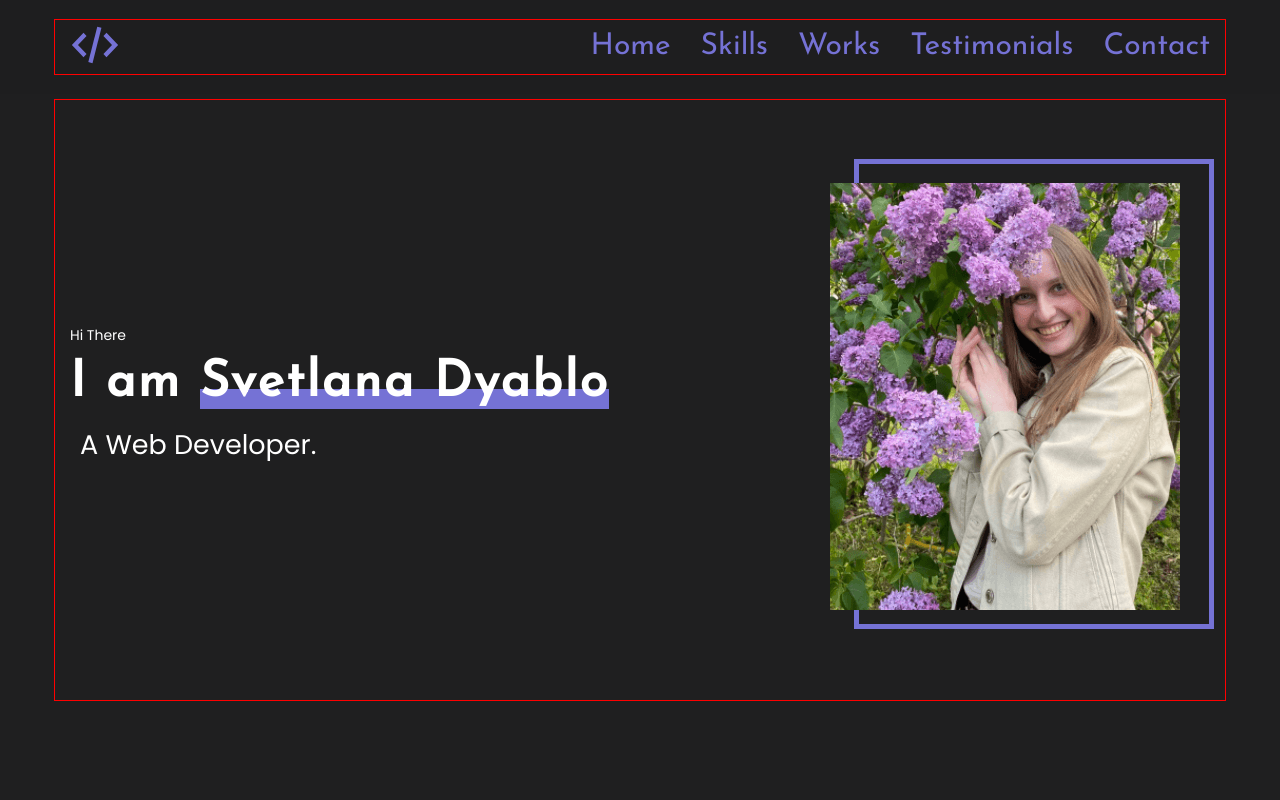
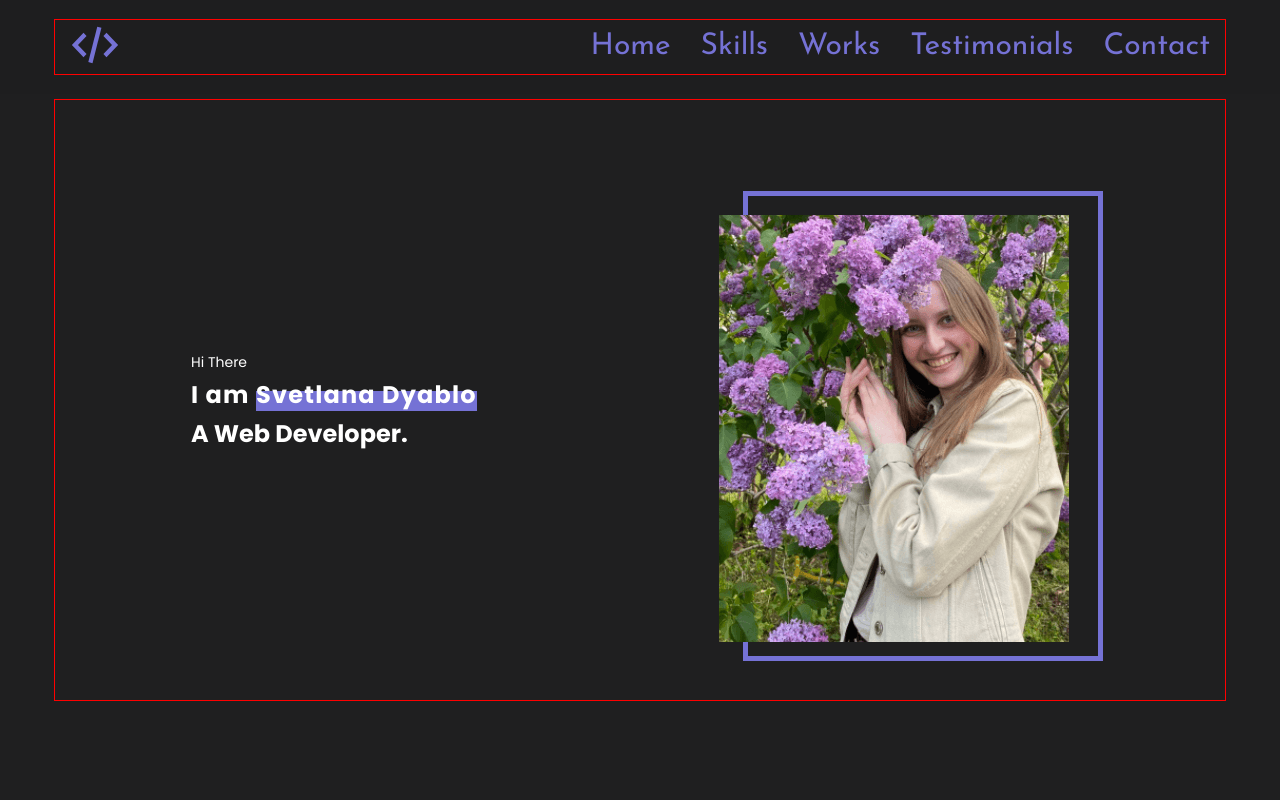
Before and after one commit to eva-nie/Portfolio-CV, a React app: page / in a window 1280 px wide. Shown: the top 800 px of the page. Built offline with nearby package versions, Linux system fonts and the light colour scheme.

Commit message:
add Main-3

```diff
--- a/src/layout/sections/main/Main.tsx
+++ b/src/layout/sections/main/Main.tsx
@@ -4,12 +4,13 @@
 import { FlexWrapper } from "components/FlexWrapper"
 import { Container } from "components/Container"
 import { theme } from "styles/Theme"
+import { font } from "styles/Common"
 
 export const Main = () => {
   return (
     <StyledMain>
       <Container>
-        <FlexWrapper align="center" justify="space-between" wrap="wrap">
+        <FlexWrapper align="center" justify="space-around" wrap="wrap">
           <div>
             <SmallText>Hi There</SmallText>
             <Name>
@@ -32,22 +33,18 @@
   display: flex;
 `
 const MainTitle = styled.h1`
-  font-size: 27px;
-  font-weight: 400;
-  line-height: 41px;
-  margin: 10px;
+  ${font({ weight: 400, Fmax: 27, Fmin: 20 })}
 `
 
 const Name = styled.h2`
-  font-family: "Josefin Sans", sans-serif;
-  font-size: 50px;
-  font-weight: 700;
+  ${font({ family: "Josefin Sans, sans-serif", weight: 700, Fmax: 50, Fmin: 36 })}
   letter-spacing: 0.05em;
   margin: 10px 0;
 
   span {
     position: relative;
     z-index: 0;
+    white-space: nowrap;
 
     &::before {
       position: absolute;
@@ -61,6 +58,10 @@
       background-color: ${theme.colors.accent};
     }
   }
+
+  @media${theme.media.mobile} {
+    margin: 15px 0 22px;
+  }
 `
 
 const SmallText = styled.span`
@@ -72,6 +73,7 @@
   width: 350px;
   height: 430px;
   object-fit: cover;
+  margin-right: 20px;
 
   @media ${theme.media.mobile} {
     width: 310px;
@@ -81,7 +83,8 @@
 const PhotoWrapper = styled.div`
   position: relative;
   z-index: 0;
-  right: 30px;
+  //right: 30px;
+  margin-top: 65px;
 
   &::before {
     content: "";
@@ -92,9 +95,12 @@
     top: -24px;
     left: 24px;
     z-index: -1;
+
     @media ${theme.media.mobile} {
       width: 314px;
       height: 414px;
+      top: -17px;
+      left: 20px;
     }
   }
 `
--- /dev/null
+++ b/src/styles/Common.ts
@@ -0,0 +1,18 @@
+import { theme } from "styles/Theme"
+
+type FontPropsType = {
+  family?: string
+  weight?: number
+  color?: string
+  lineHeight?: number
+  Fmin?: number
+  Fmax?: number
+}
+
+export const font = ({ family, weight, color, lineHeight, Fmin, Fmax }: FontPropsType) => `
+font-family: ${family || "Poppins"}
+font-weight: ${weight || 400}
+color: ${color || theme.colors.font}
+line-height: ${lineHeight || 1.2}
+font-size: calc( (100vw - 360px)/(1440 - 360) * (${Fmax} - ${Fmin}) + ${Fmin}px);
+`
```
